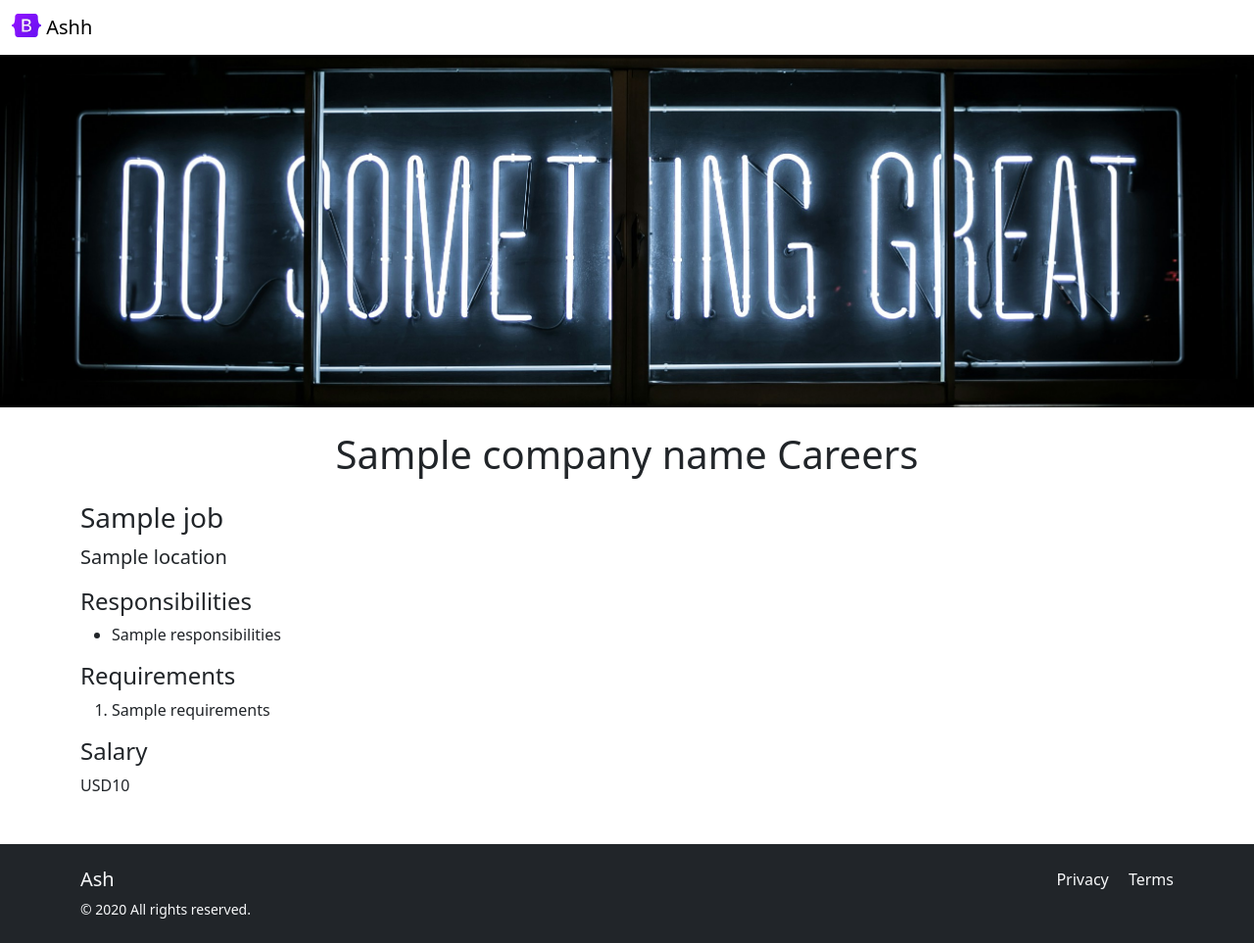
After one commit to sdjohnplacido2/ash-careers-website, a Flask app: template templates/jobpage.html in a window 1280 px wide. The commit adds this page. Shown: the whole page at 98% size. Run offline with Flask 3, Linux system fonts and the light colour scheme; the template is opened without the code that fills it: most values are stand-ins (such as "Sample title", 1, 10 or a date in 2020).

Commit message:
added dynamic pages for each job

```diff
--- a/app.py
+++ b/app.py
@@ -1,5 +1,5 @@
 from flask import Flask, render_template, jsonify
-from database import load_jobs_from_db
+from database import load_jobs_from_db, load_job_from_db
 
 app = Flask(__name__)
 
@@ -42,5 +42,16 @@ def hello_world():
 def list_jobs():
     return jsonify(joblist=load_jobs_from_db())
 
+@app.route("/job/<id>")
+def show_job(id):
+    job = load_job_from_db(id)
+
+    if job is None:
+        return "Job not found", 404
+
+    return render_template('jobpage.html',
+                           job=job
+                           ,company_name="Assshhh Job")
+
 if __name__ == "__main__":
     app.run(debug=True)
--- a/requirements.txt
+++ b/requirements.txt
@@ -2,3 +2,4 @@ Flask
 gunicorn
 sqlalchemy
 pymysql
+dotenv
--- /dev/null
+++ b/templates/banner.html
@@ -0,0 +1,9 @@
+<style>
+#banner {
+    height: 360px;
+    width: 100%;
+    object-fit:cover;
+    margin-bottom: 16px;
+}
+</style>
+<img id="banner" class="img-fluid" src="{{ url_for('static', filename='/banner.jpg') }}" alt="Banner" >
--- /dev/null
+++ b/templates/bootstrap.html
@@ -0,0 +1,3 @@
+    <meta charset="utf-8">
+    <meta name="viewport" content="width=device-width, initial-scale=1">
+    <link href="https://cdn.jsdelivr.net/npm/bootstrap@5.3.8/dist/css/bootstrap.min.css" rel="stylesheet" integrity="sha384-sRIl4kxILFvY47J16cr9ZwB07vP4J8+LH7qKQnuqkuIAvNWLzeN8tE5YBujZqJLB" crossorigin="anonymous">
--- a/templates/jobitem.html
+++ b/templates/jobitem.html
@@ -10,6 +10,6 @@
         {% endif %}
     </div>
     <div class="col-3">
-    <a href="mailto:sdjohnplacido2@gmail.com?subject=Application%20for%20{{job['title']}}&body=Hi%0D%0A%0D%0AI%20want%20to%20apply%20for%20%3CJob%20Title%3E " type="button" class="btn btn-outline-primary">Apply</a>
+    <a href="/job/{{job['id']}}" type="button" class="btn btn-outline-primary">Apply</a>
     </div>
 `</div>
--- /dev/null
+++ b/templates/jobpage.html
@@ -0,0 +1,34 @@
+<!DOCTYPE html>
+<html lang="en">
+<head>
+    <meta charset="UTF-8">
+    <title>{{job.title}}</title>
+    {% include 'bootstrap.html' %}
+</head>
+<body>
+    {% include 'nav.html' %}
+    {% include 'banner.html' %}
+    <div class="container">
+        <h1 class="text-center mt-2 mb-4">{{company_name}} Careers</h1>
+        <h3 class="mb-2">{{job.title}}</h3>
+        <p class="lead mt-0">{{job.location}}</p>
+        <h4>Responsibilities</h4>
+        <ul>
+            {% for line in job.responsibilities.split("\n") %}
+                <li>{{line}}</li>
+            {% endfor %}
+        </ul>
+
+        <h4>Requirements</h4>
+        <ol>
+            {% for line in job.requirements.split("\n") %}
+                <li>{{line}}</li>
+            {% endfor %}
+        </ol>
+
+        <h4>Salary</h4>
+        <p>{{job.currency}}{{job.salary}}</p>
+    </div>
+    {% include 'footer.html' %}
+</body>
+</html>
--- a/templates/nav.html
+++ b/templates/nav.html
@@ -1,6 +1,6 @@
 <nav class="navbar shadow-sm fixed-top bg-white">
   <div class="container-fluid">
-    <a class="navbar-brand" href="#">
+    <a class="navbar-brand" href="/">
       <img src="{{ url_for('static', filename='/bootstrap-logo.svg') }}" alt="Logo" width="30" height="24" class="d-inline-block align-text-top">
       Ashh
     </a>
```
Also changed, not shown: database.py (+13 -0 lines), templates/home.html (+2 -12 lines).
